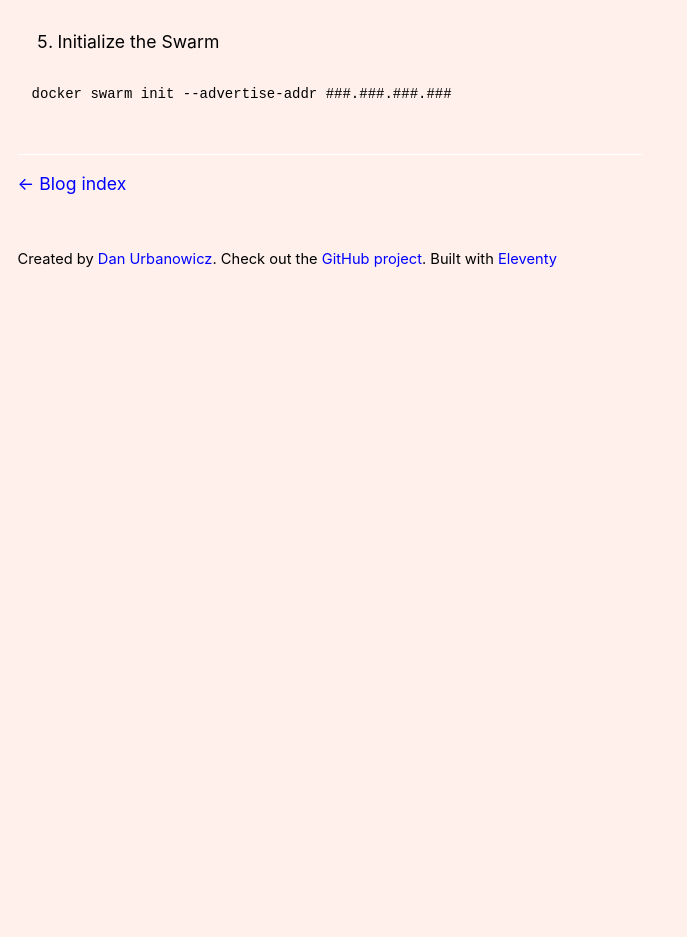
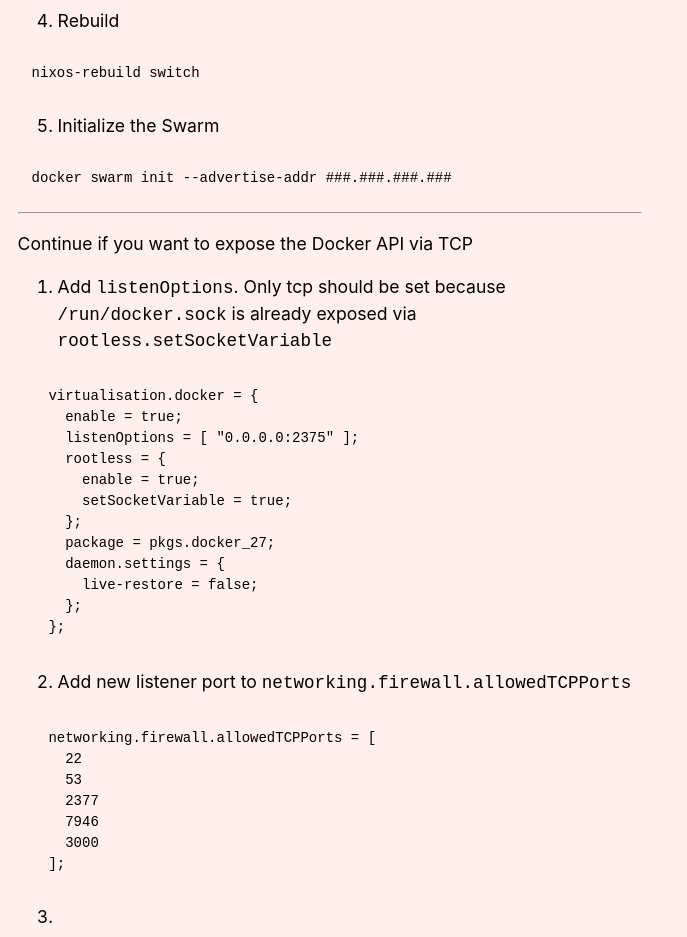
Before and after one commit to davidvasandani/blog, an Eleventy site: page posts/docker-swarm-on-nixos/docker-swarm-on-nixos.md in a window 1280 px wide. Shown: the part 1083-2020 px from the top of the page, without its empty margins (0-687 px from the left). Before the commit the page ends 1368 px from the top, so only its background shows below. Built offline with nearby package versions, Linux system fonts and the light colour scheme; Eleventy itself is replaced by a stand-in of ours; code samples lack their colours; files that its build step writes are made by us from their sources; what markdown-it-eleventy-img would draw is missing.

Commit message:
Update Post “docker-swarm-on-nixos/docker-swarm-on-nixos”

````diff
--- a/posts/docker-swarm-on-nixos/docker-swarm-on-nixos.md
+++ b/posts/docker-swarm-on-nixos/docker-swarm-on-nixos.md
@@ -32,11 +32,15 @@ tags:
 ```
   virtualisation.docker = {
     enable = true;
+    rootless = {
+      enable = true;
+      setSocketVariable = true;
+    };
     package = pkgs.docker_27;
     daemon.settings = {
       live-restore = false;
     };
-  }
+  };
 ```
 
 4. Rebuild
@@ -48,3 +52,37 @@ nixos-rebuild switch
 ```
 docker swarm init --advertise-addr ###.###.###.###
 ```
+
+---
+
+Continue if you want to expose the Docker API via TCP
+
+1. Add `listenOptions`. Only tcp should be set because `/run/docker.sock` is already exposed via `rootless.setSocketVariable`
+
+```
+  virtualisation.docker = {
+    enable = true;
+    listenOptions = [ "0.0.0.0:2375" ];
+    rootless = {
+      enable = true;
+      setSocketVariable = true;
+    };
+    package = pkgs.docker_27;
+    daemon.settings = {
+      live-restore = false;
+    };
+  };
+```
+
+2. Add new listener port to `networking.firewall.allowedTCPPorts`
+```
+  networking.firewall.allowedTCPPorts = [
+    22
+    53
+    2377
+    7946
+    3000
+  ];
+```
+
+3.
````
